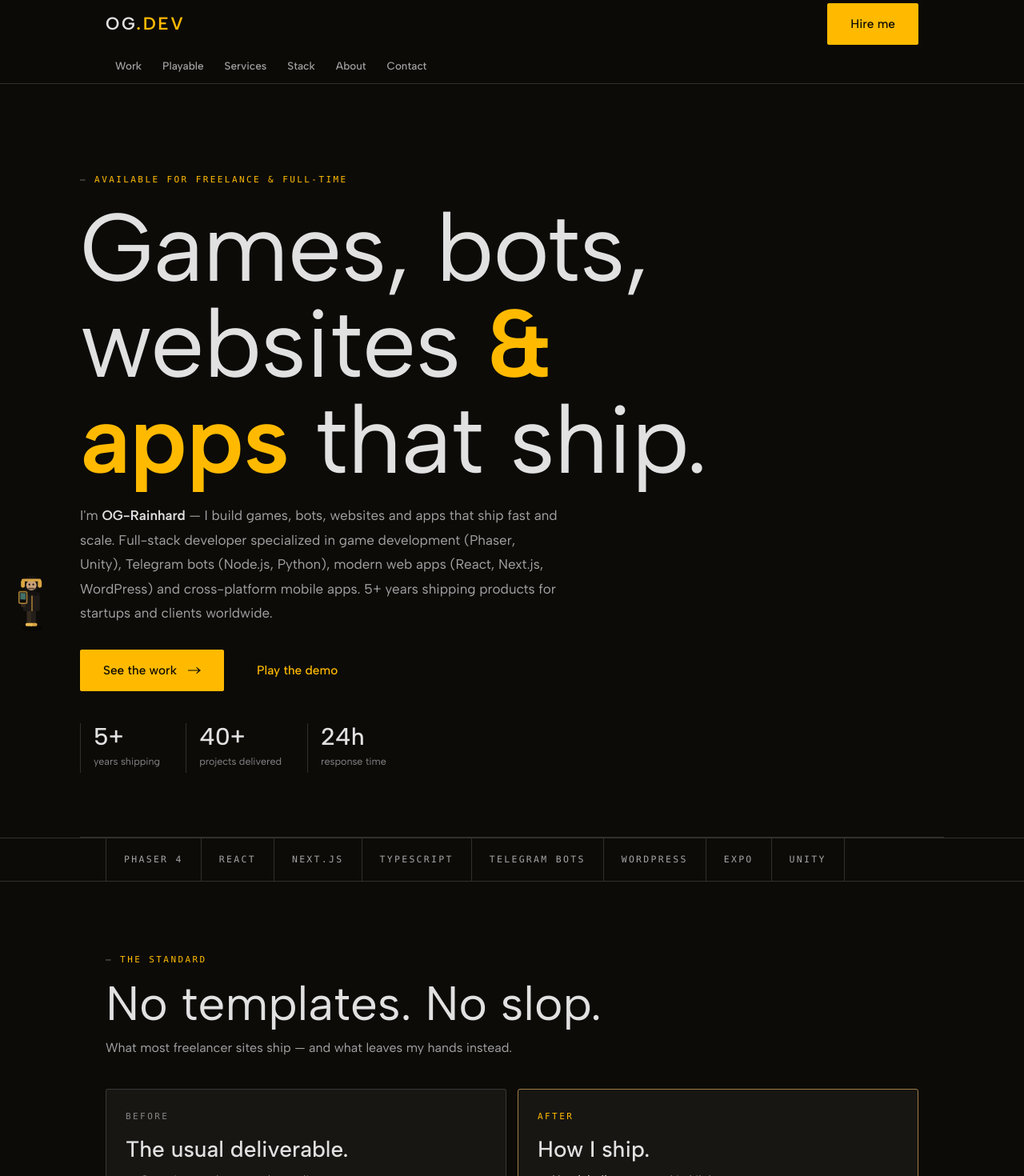
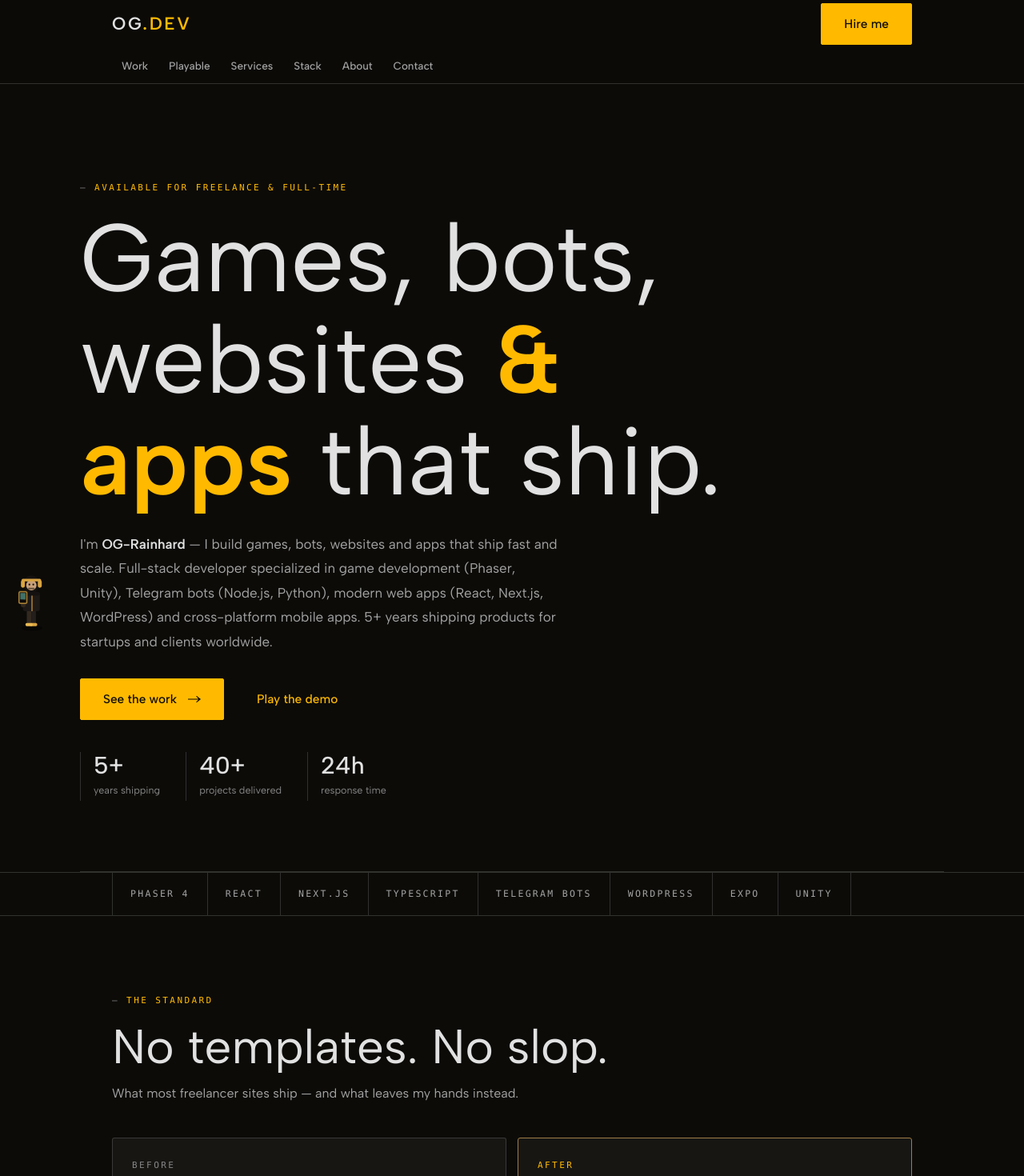
Before and after one commit to EverKrypton/portfolio-professional, a Next.js app: page / in a window 1280 px wide. Shown: the top 1470 px of the page at 80% size. Built offline with nearby package versions, Linux system fonts and the light colour scheme; a web font is replaced by a local one.

Commit message:
Air: smaller display type mobile, 28/40px gutters, taller sections

```diff
--- a/app/globals.css
+++ b/app/globals.css
@@ -31,7 +31,7 @@ body {
 ::selection { background: var(--gold); color: var(--ink); }
 a { color: var(--gold); text-decoration: none; }
 @media (hover: hover) { a:hover { color: var(--gold-vivid); } }
-.container { max-width: var(--max); margin: 0 auto; padding: 0 24px; }
+.container { max-width: var(--max); margin: 0 auto; padding: 0 28px; }
 .skip { position: absolute; left: -9999px; top: 0; background: var(--gold); color: var(--ink); padding: 12px 16px; z-index: 99; font-weight: 600; }
 .skip:focus { left: 8px; top: 8px; }
 
@@ -73,11 +73,11 @@ a { color: var(--gold); text-decoration: none; }
 .btn .arrow { width: 16px; height: 8px; flex: none; }
 
 /* Hero: type-led, no game above the fold */
-.hero { padding: 64px 0 52px; border-bottom: 1px solid var(--rule); }
+.hero { padding: 80px 0 60px; border-bottom: 1px solid var(--rule); }
 .hero h1 {
   font-family: var(--font-display); font-weight: 100;
-  font-size: clamp(56px, 10vw, 120px); line-height: 1.0; letter-spacing: -0.01em;
-  color: var(--champagne); margin: 0 0 20px; text-wrap: balance;
+  font-size: clamp(44px, 12vw, 120px); line-height: 1.06; letter-spacing: 0;
+  color: var(--champagne); margin: 0 0 24px; text-wrap: balance; max-width: 16ch;
 }
 .hero h1 strong { font-weight: 600; color: var(--gold); }
 .hero .standfirst { font-size: 17px; color: var(--muted); max-width: 56ch; margin: 0 0 8px; }
@@ -126,13 +126,13 @@ a { color: var(--gold); text-decoration: none; }
 }
 
 /* Sections */
-section.block { padding: 56px 0; border-bottom: 1px solid var(--rule); scroll-margin-top: 110px; }
+section.block { padding: 72px 0; border-bottom: 1px solid var(--rule); scroll-margin-top: 110px; }
 h2.section-title {
   font-family: var(--font-display); font-weight: 300;
-  font-size: clamp(40px, 5.5vw, 60px); line-height: 1.05;
-  color: var(--champagne); margin: 0 0 10px; text-wrap: balance;
+  font-size: clamp(32px, 8vw, 60px); line-height: 1.1;
+  color: var(--champagne); margin: 0 0 12px; text-wrap: balance; max-width: 20ch;
 }
-.section-lede { color: var(--muted); margin: 0 0 36px; max-width: 62ch; }
+.section-lede { color: var(--muted); margin: 0 0 40px; max-width: 62ch; }
 
 /* Work: ruled rows, not cards */
 .work-row {
@@ -199,12 +199,11 @@ footer.site-footer { padding: 28px 0 max(96px, env(safe-area-inset-bottom)); col
 
 /* Tablet / desktop */
 @media (min-width: 760px) {
-  .container { padding: 0 32px; }
+  .container { padding: 0 40px; }
+  .hero { padding: 120px 0 88px; }
   .duo { grid-template-columns: 1fr 1fr; }
   .work-row { grid-template-columns: 220px 1fr; gap: 24px; align-items: baseline; }
-  .svc { grid-template-columns: 240px 1fr; gap: 24px; align-items: baseline; }
-  section.block { padding: 88px 0; }
-  .hero { padding: 110px 0 80px; }
+  section.block { padding: 96px 0; }
 }
 @media (pointer: coarse) {
   .btn { min-height: 52px; }
```
